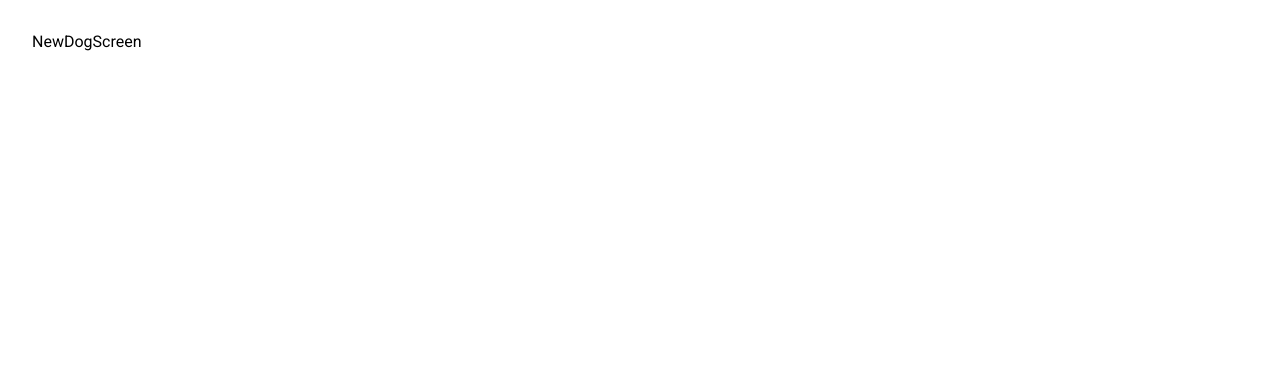
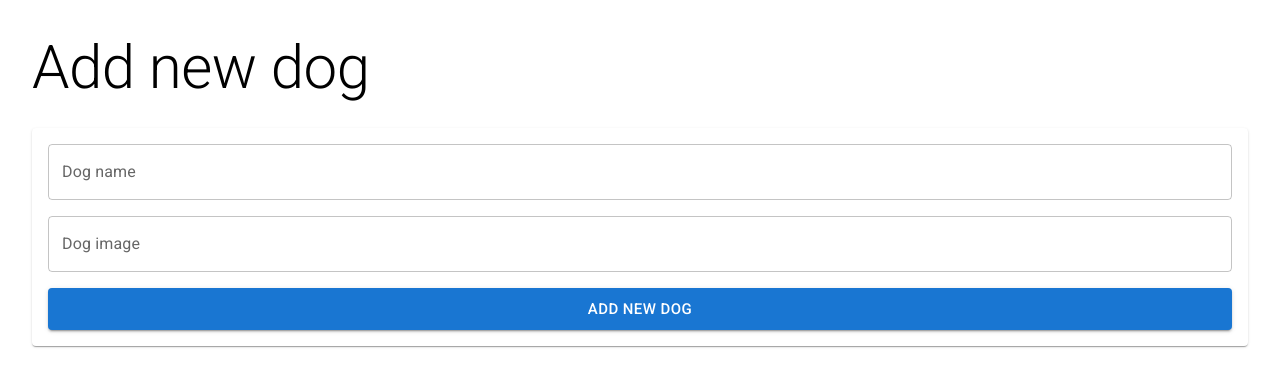
Before and after one commit to vorenus85/cubix-react-week-4, a React (Create React App) app: page /dog/new in a window 1280 px wide. Shown: the top 386 px of the page. Built offline with nearby package versions, Linux system fonts and the light colour scheme.

Commit message:
add newDogScreen

```diff
--- a/src/views/AllDogScreen.js
+++ b/src/views/AllDogScreen.js
@@ -3,10 +3,17 @@ import { dogsData } from "../dogsData";
 import Dog from "../components/Dog";
 import { useEffect, useState } from "react";
 import Loading from "../components/Loading";
+import { useNavigate } from "react-router-dom";
 
 function AllDogScreen() {
   const [dogs, setDogs] = useState([]);
   const [loading, setLoading] = useState(false);
+
+  const navigate = useNavigate();
+
+  const navigateToNewDog = () => {
+    navigate("dog/new");
+  };
 
   useEffect(() => {
     setLoading(true);
@@ -52,7 +59,12 @@ function AllDogScreen() {
           </Grid>
           <Grid container spacing={2}>
             <Grid item xs={12} lg={3} md={4} sm={6}>
-              <Button size="large" variant="contained" fullWidth>
+              <Button
+                size="large"
+                variant="contained"
+                fullWidth
+                onClick={navigateToNewDog}
+              >
                 Add new dog
               </Button>
             </Grid>
--- a/src/views/NewDogScreen.js
+++ b/src/views/NewDogScreen.js
@@ -1,5 +1,110 @@
+import { TextField, Button, Typography, Paper, Box, Grid } from "@mui/material";
+import { useEffect, useState } from "react";
+
 function NewDogScreen() {
-  return <div>NewDogScreen</div>;
+  const [data, setData] = useState({});
+  const [nameError, setNameError] = useState(false);
+  const [imageError, setImageError] = useState(false);
+
+  const updateData = (e) => {
+    setData({
+      ...data,
+      [e.target.name]: e.target.value,
+    });
+  };
+
+  useEffect(() => {}, []);
+
+  function validateName(name) {
+    if (!name || name.length < 4) {
+      setNameError(true);
+    } else {
+      setNameError(false);
+    }
+  }
+
+  function validateImage(imageUrl) {
+    const isValidUrl = (imageUrl) => {
+      try {
+        return Boolean(new URL(imageUrl));
+      } catch (e) {
+        setImageError(true);
+        return false;
+      }
+    };
+
+    if (isValidUrl(imageUrl)) {
+      fetch(imageUrl)
+        .then((response) => {
+          console.log(response);
+          if (response.ok) {
+            setImageError(false);
+            console.log("Image URL is valid");
+          } else {
+            setImageError(true);
+            console.log("Image URL is invalid");
+          }
+        })
+        .catch((error) => {
+          setImageError(true);
+          console.error("Error validating image URL:", error);
+        });
+    }
+  }
+
+  const submit = (e) => {
+    e.preventDefault();
+    const { name, image } = data;
+    validateName(name);
+    validateImage(image);
+  };
+
+  return (
+    <div>
+      <Typography variant="h2" component="h2" mb={3}>
+        Add new dog
+      </Typography>
+      <Paper style={{ padding: "1rem" }}>
+        <Box component="form" noValidate autoComplete="off" onSubmit={submit}>
+          <Grid container spacing={2}>
+            <Grid item xs={12}>
+              <TextField
+                fullWidth
+                error={nameError}
+                id="name"
+                name="name"
+                label="Dog name"
+                variant="outlined"
+                onChange={updateData}
+                helperText={
+                  nameError
+                    ? "Please give a name for the dog. Minimum length 4 characters."
+                    : ""
+                }
+              />
+            </Grid>
+            <Grid item xs={12}>
+              <TextField
+                fullWidth
+                error={imageError}
+                name="image"
+                id="image"
+                label="Dog image"
+                variant="outlined"
+                onChange={updateData}
+                helperText={imageError ? "Please give a valid image url" : ""}
+              />
+            </Grid>
+            <Grid item xs={12}>
+              <Button size="large" variant="contained" fullWidth type="submit">
+                Add new dog
+              </Button>
+            </Grid>
+          </Grid>
+        </Box>
+      </Paper>
+    </div>
+  );
 }
 
 export default NewDogScreen;
```
